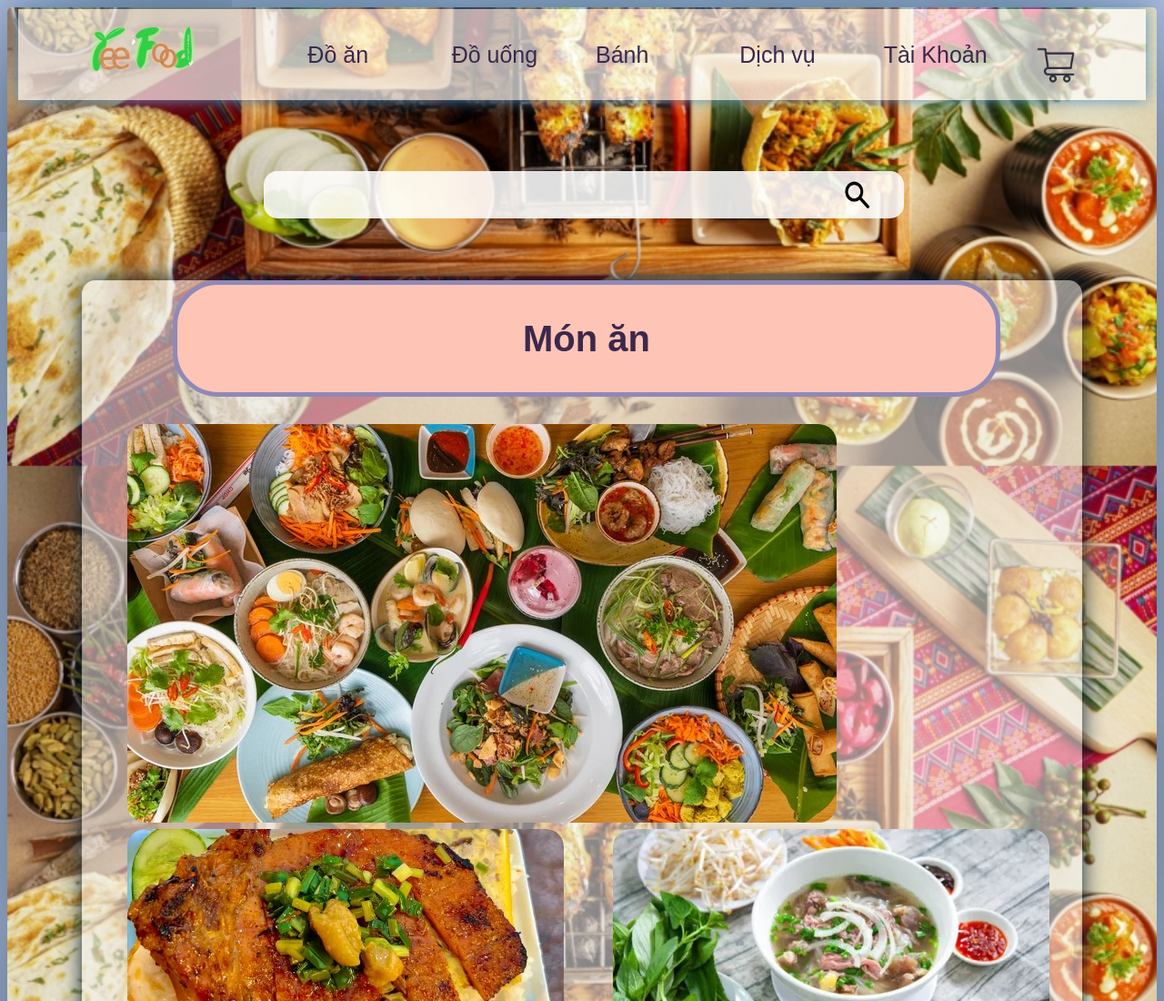
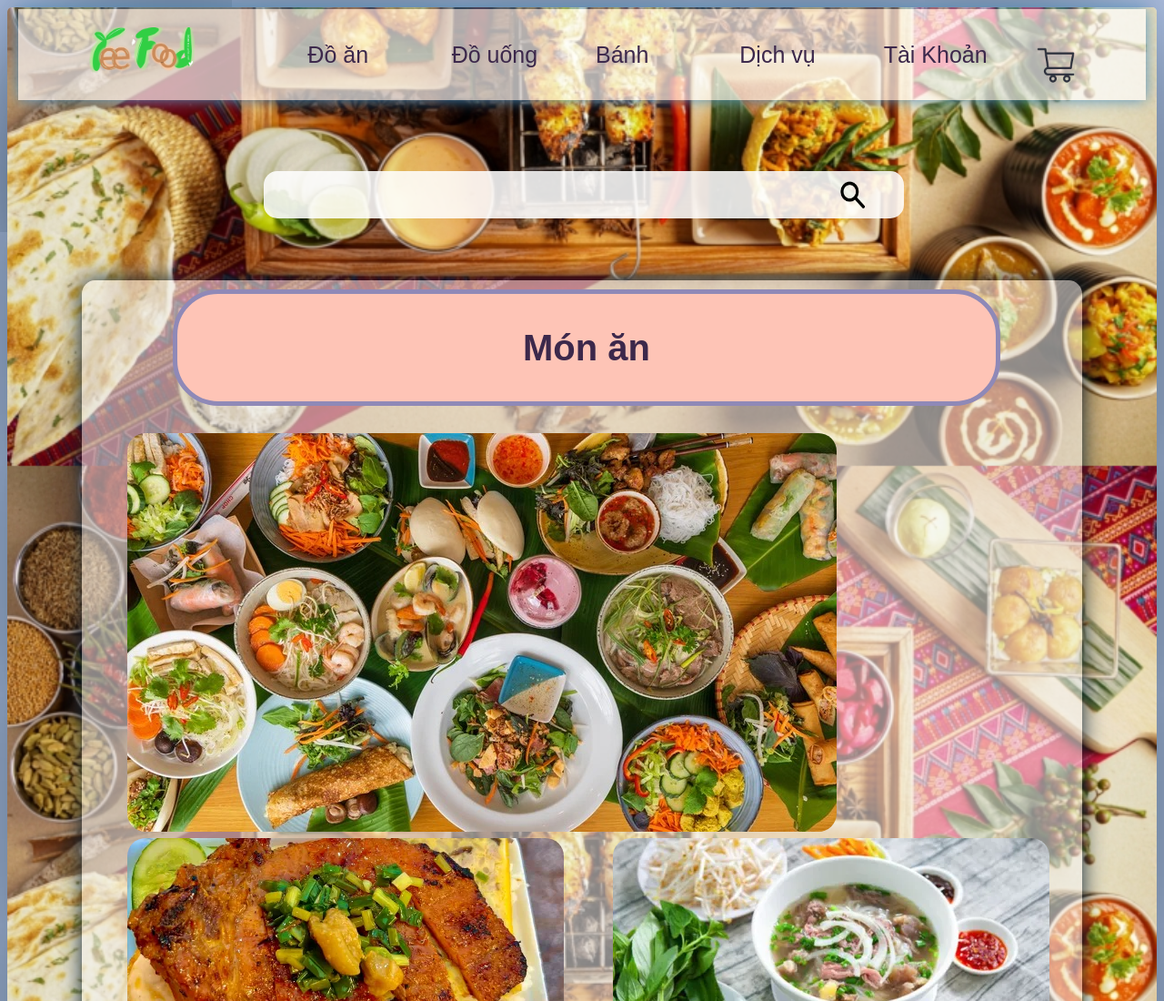
Before and after one commit to Tee290605/TeeFood, a plain HTML site: page index.html in a window 1280 px wide. Shown: the top 1100 px of the page at 91% size. Drawn offline with Linux system fonts and the light colour scheme.

Commit message:
Add files via upload

```diff
--- a/index.html
+++ b/index.html
@@ -90,7 +90,7 @@
     }
     .hotfood{
         border-radius: 15px;
-        height: 1500px;
+        height: 1530px;
         width: 1100px;
         position: absolute;
         top: 300px;
@@ -218,6 +218,7 @@
         left: 50%;
         margin-left: 100px;
         margin-bottom: 30px ;
+        margin-top: 10px;
    }
    .douong{
         display: inline-block;
@@ -314,7 +315,7 @@
     width: 50px;
     position: absolute;
     top: 1px;
-    left: 0px;
+    left: -5px;
    }
     </style>
 </head>
```
